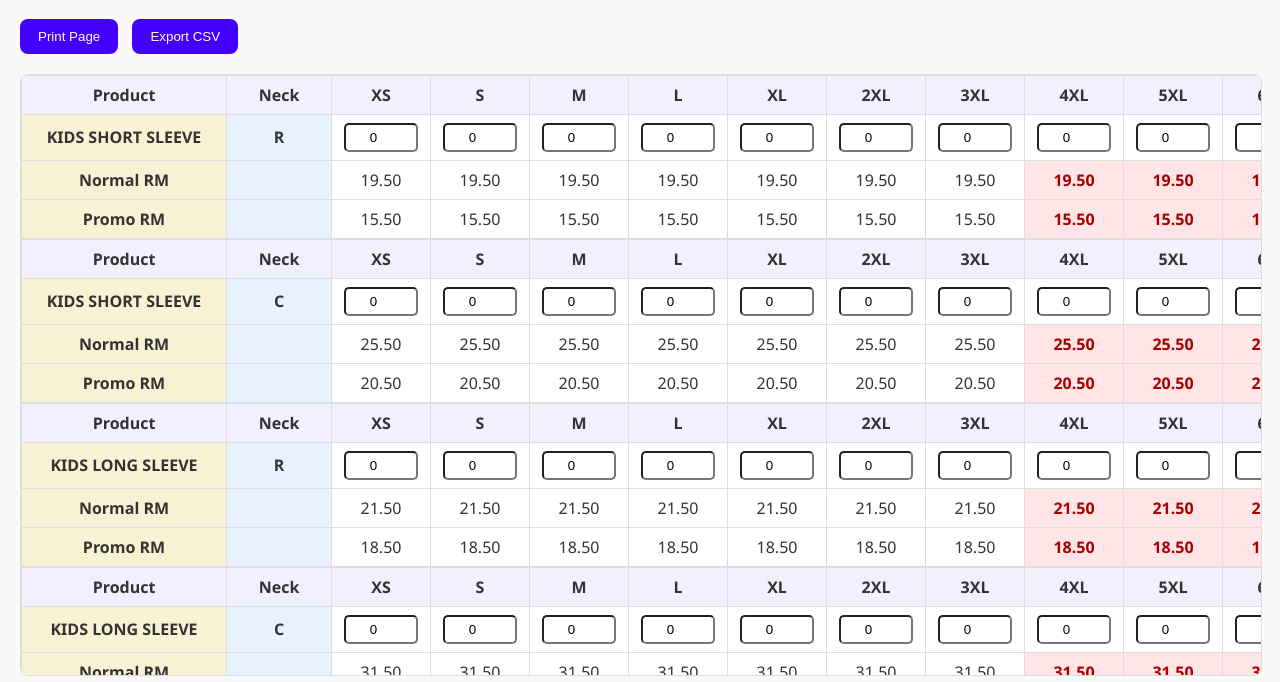
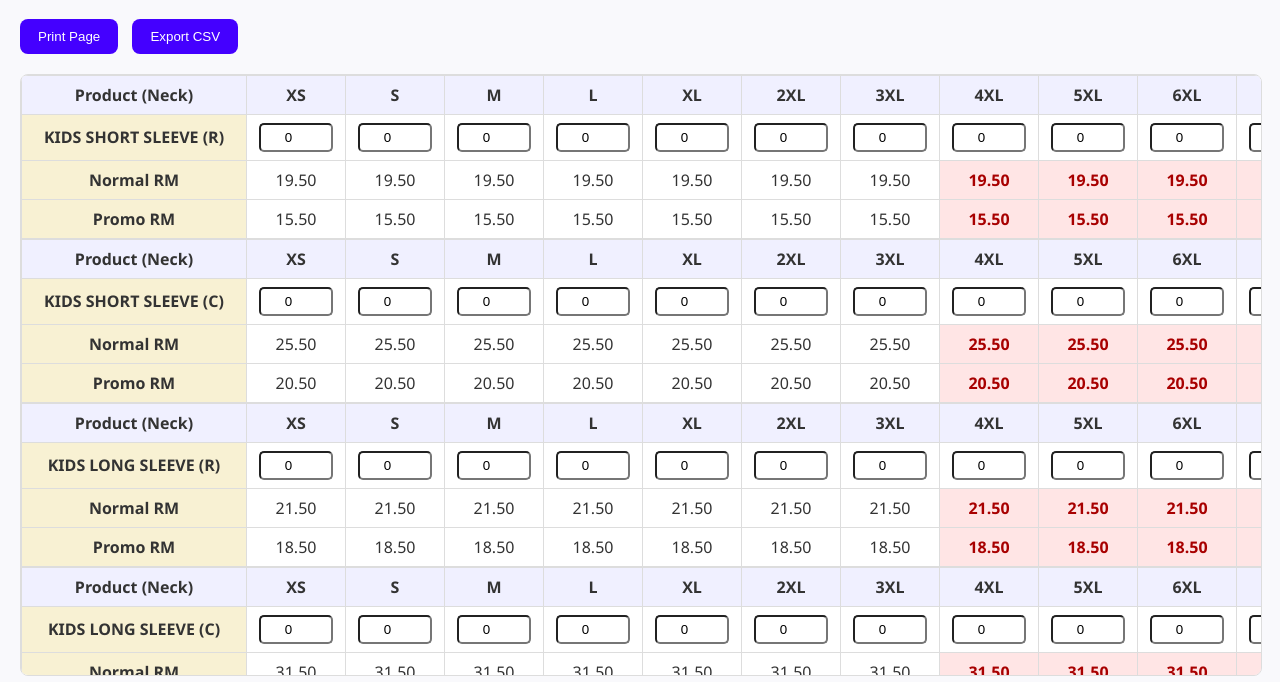
Before and after one commit to kinatsuko/jersey-app, a plain HTML site: page index.html in a window 1280 px wide. Shown: the part 118-800 px from the top of the page. Drawn offline with Linux system fonts and the light colour scheme.

Commit message:
Update index.html

```diff
--- a/index.html
+++ b/index.html
@@ -53,11 +53,10 @@ h1, h2 {
     background-color: #3300cc;
 }
 
-/* Scrollable wrapper for sticky headers and columns */
 .sizing-wrapper {
     width: 100%;
-    overflow: auto;  /* both horizontal and vertical scroll */
-    max-height: 600px; /* optional, vertical scroll */
+    overflow: auto;  /* horizontal & vertical scroll */
+    max-height: 600px;
     border: 1px solid var(--border-color);
     border-radius: 8px;
     background: #fff;
@@ -65,7 +64,7 @@ h1, h2 {
 
 .sizing-table {
     border-collapse: collapse;
-    min-width: 1500px; /* wide table for all sizes */
+    min-width: 1500px;
 }
 
 .sizing-table th,
@@ -76,7 +75,7 @@ h1, h2 {
     text-align: center;
 }
 
-/* Sticky top header (sizes row) */
+/* Sticky top header */
 .sizing-table thead th {
     position: sticky;
     top: 0;
@@ -84,28 +83,17 @@ h1, h2 {
     z-index: 30;
 }
 
-/* Sticky PRODUCT column */
-.product-col {
+/* Sticky first column (Product + Neck) */
+.sticky-col {
     position: sticky;
     left: 0;
-    min-width: 180px;
+    min-width: 200px;
     background: #f8f1d3;
     font-weight: 700;
     border-right: 3px solid #c49b26;
     text-align: left;
     padding-left: 8px;
     z-index: 25;
-}
-
-/* Sticky NECK column */
-.neck-col {
-    position: sticky;
-    left: 180px; /* same as product-col width */
-    min-width: 80px;
-    background: #e8f1ff;
-    font-weight: 600;
-    border-right: 3px solid #2e6ac7;
-    z-index: 24;
 }
 
 /* Oversized sizes styling */
@@ -115,7 +103,6 @@ h1, h2 {
     font-weight: bold;
 }
 
-/* Input fields */
 input[type="number"] {
     width: 60px;
     padding: 5px;
@@ -123,7 +110,6 @@ input[type="number"] {
     text-align: center;
 }
 
-/* Grand totals */
 .grand-totals {
     margin-top: 20px;
     padding: 15px;
@@ -191,17 +177,17 @@ products.forEach((product, idx) => {
     const table = document.createElement("table");
     table.className = "sizing-table";
 
-    let html = "<thead><tr><th class='product-col'>Product</th><th class='neck-col'>Neck</th>";
+    let html = "<thead><tr><th class='sticky-col'>Product (Neck)</th>";
     product.sizes.forEach(size => html += `<th>${size}</th>`);
     html += "<th>Total QTY</th><th>Total Normal</th><th>Total Promo</th></tr></thead>";
 
     html += "<tbody><tr>";
-    html += `<td class='product-col'>${product.name}</td><td class='neck-col'>${product.neck}</td>`;
+    html += `<td class='sticky-col'>${product.name} (${product.neck})</td>`;
     for(let i=0;i<sizeLen;i++) html += `<td><input type='number' min='0' value='0' class='qty' data-idx='${idx}' data-size='${i}'></td>`;
     html += "<td class='total-qty' data-idx='"+idx+"'>0</td><td class='total-sales-normal' data-idx='"+idx+"'>0.00</td><td class='total-sales-promo' data-idx='"+idx+"'>0.00</td></tr>";
 
     // Normal Price row
-    html += "<tr><td class='product-col'>Normal RM</td><td class='neck-col'></td>";
+    html += "<tr><td class='sticky-col'>Normal RM</td>";
     for(let i=0;i<sizeLen;i++) {
         const val = Array.isArray(product.normal)? product.normal[i] : product.normal;
         const oversize = ["4XL","5XL","6XL","7XL","8XL","9XL","10XL","11XL"].includes(product.sizes[i]) ? "oversized" : "";
@@ -210,7 +196,7 @@ products.forEach((product, idx) => {
     html += "<td colspan='3'></td></tr>";
 
     // Promo Price row
-    html += "<tr><td class='product-col'>Promo RM</td><td class='neck-col'></td>";
+    html += "<tr><td class='sticky-col'>Promo RM</td>";
     for(let i=0;i<sizeLen;i++) {
         const val = Array.isArray(product.promo)? product.promo[i] : product.promo;
         const oversize = ["4XL","5XL","6XL","7XL","8XL","9XL","10XL","11XL"].includes(product.sizes[i]) ? "oversized" : "";
@@ -223,7 +209,7 @@ products.forEach((product, idx) => {
     tablesContainer.appendChild(table);
 });
 
-// Update totals dynamically
+// Totals and CSV code remain unchanged (same as previous)
 function updateTotals(){
     const qtyInputs = document.querySelectorAll(".qty");
     const totals = {};
@@ -263,7 +249,6 @@ function updateTotals(){
         }
     }
 
-    // Update summary
     let summaryHTML="<table><tr><th>Item</th><th>Qty</th><th>Normal (RM)</th><th>Promo (RM)</th></tr>";
     Object.values(totals).forEach(data=>{
         summaryHTML+=`<tr><td>${data.name}</td><td>${data.qty}</td><td>${data.normal.toFixed(2)}</td><td>${data.promo.toFixed(2)}</td></tr>`;
@@ -273,7 +258,6 @@ function updateTotals(){
     document.getElementById("grand-normal").textContent=grandNormal.toFixed(2);
     document.getElementById("grand-promo").textContent=grandPromo.toFixed(2);
 }
-
 setInterval(updateTotals,300);
 
 function exportCSV(){
```
